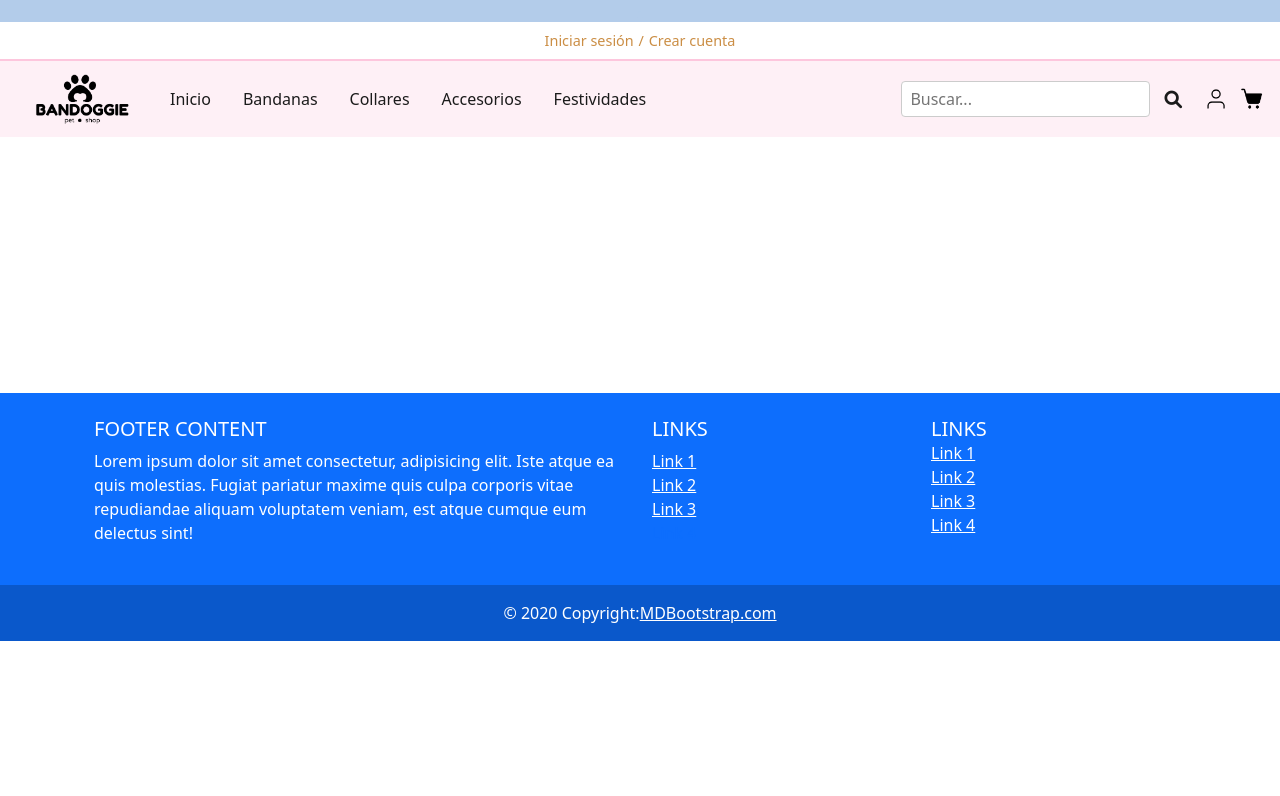
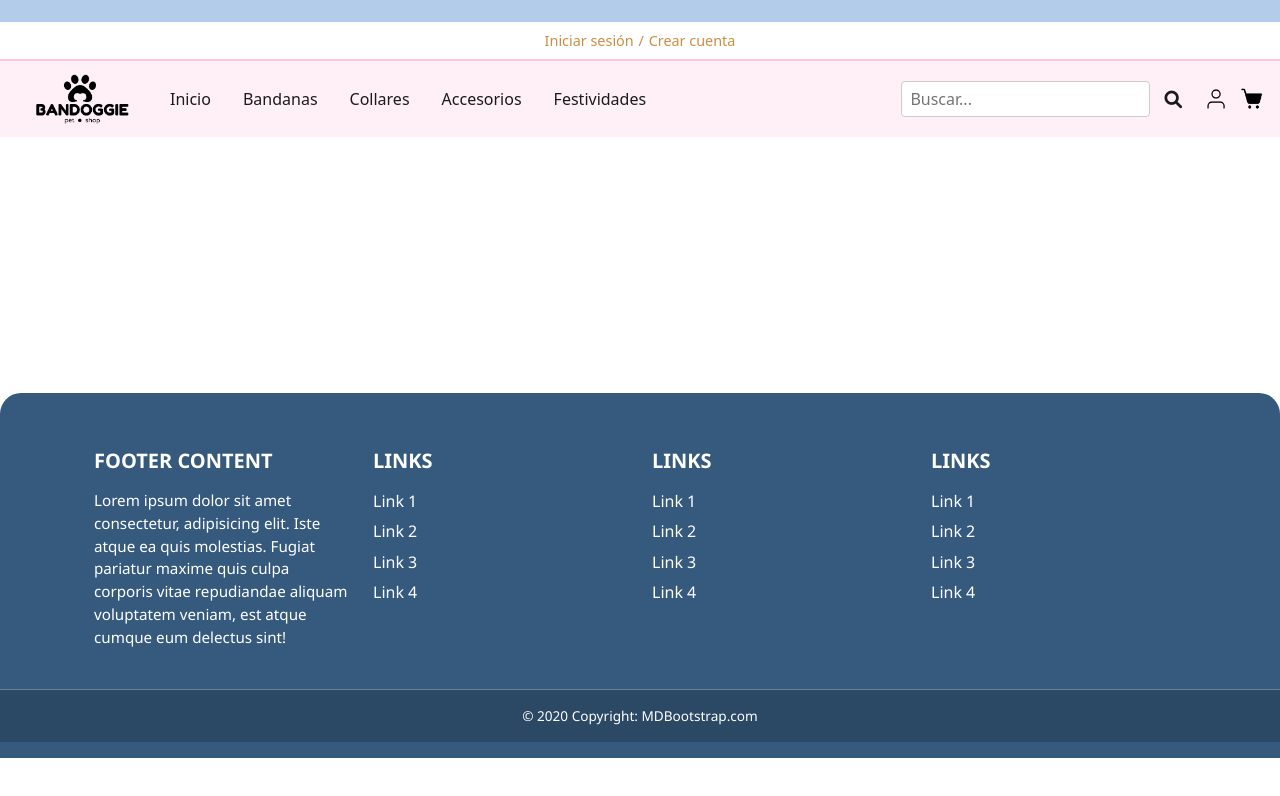
Before and after one commit to Paouula/Bandoggie, a React (Vite) app in the folder frontend/: page / in a window 1280 px wide. Shown: the top 796 px of the page. Built offline with nearby package versions, Linux system fonts and the light colour scheme.

Commit message:
Inicio de footer

```diff
--- a/frontend/src/components/Footer/Footer.css
+++ b/frontend/src/components/Footer/Footer.css
@@ -0,0 +1,56 @@
+footer {
+    background-color: #365A7D !important;
+    color: white;
+    padding-top: 2rem;
+    padding-bottom: 1rem;
+    font-family: 'Segoe UI', Tahoma, Geneva, Verdana, sans-serif;
+    border-radius: 21px 21px 0px 0px;
+  }
+
+  footer h5 {
+    font-weight: bold;
+    margin-bottom: 1rem;
+  }
+
+  footer p {
+    line-height: 1.5;
+    margin: 0;
+    font-size: 0.95rem;
+  }
+
+  footer ul {
+    padding-left: 0;
+    list-style: none;
+    margin: 0;
+  }
+
+  footer ul li {
+    margin-bottom: 0.4rem;
+  }
+
+  footer a {
+    text-decoration: none;
+    color: #ffffff;
+    transition: color 0.2s ease-in-out;
+  }
+
+  footer a:hover {
+    color: #d1e7ff;
+    text-decoration: underline;
+  }
+
+  footer .p-3 {
+    font-size: 0.85rem;
+    border-top: 1px solid rgba(255, 255, 255, 0.3);
+    margin-top: 1rem;
+  }
+
+  @media (max-width: 768px) {
+    footer {
+      text-align: center;
+    }
+
+    .col-lg-3 {
+      margin-bottom: 1.5rem;
+    }
+  }
--- a/frontend/src/components/Footer/Footer.jsx
+++ b/frontend/src/components/Footer/Footer.jsx
@@ -3,14 +3,13 @@ import './Footer.css';
 
 function Footer() {
   return (
-      <>
-
-<footer className="bg-primary text-white text-center text-lg-start">
+    <footer className="text-white text-center text-lg-start">
       <div className="container p-4">
         <div className="row">
-      <div className="col-lg-6 col-md-12 mb-4 mb-md-0">
+
+          {/* Columna de texto */}
+          <div className="col-lg-3 col-md-6 mb-4 mb-md-0">
             <h5 className="text-uppercase">Footer Content</h5>
-
             <p>
               Lorem ipsum dolor sit amet consectetur, adipisicing elit. Iste atque ea quis
               molestias. Fugiat pariatur maxime quis culpa corporis vitae repudiandae aliquam
@@ -18,51 +17,44 @@ function Footer() {
             </p>
           </div>
 
+          {/* Tres columnas de links */}
           <div className="col-lg-3 col-md-6 mb-4 mb-md-0">
             <h5 className="text-uppercase">Links</h5>
-
-        <ul className="list-unstyled mb-0">
-          <li>
-            <a href="#!" className="text-white">Link 1</a>
-          </li>
-          <li>
-            <a href="#!" className="text-white">Link 2</a>
-          </li>
-          <li>
-            <a href="#!" className="text-white">Link 3</a>
-          </li>
-          <li>
-            <a href="#!" classn="text-white">Link 4</a>
-          </li>
+            <ul className="list-unstyled">
+              <li><a href="#!" className="text-white">Link 1</a></li>
+              <li><a href="#!" className="text-white">Link 2</a></li>
+              <li><a href="#!" className="text-white">Link 3</a></li>
+              <li><a href="#!" className="text-white">Link 4</a></li>
             </ul>
           </div>
+
           <div className="col-lg-3 col-md-6 mb-4 mb-md-0">
-        <h5 className="text-uppercase mb-0">Links</h5>
-
+            <h5 className="text-uppercase">Links</h5>
             <ul className="list-unstyled">
-          <li>
-            <a href="#!" className="text-white">Link 1</a>
-          </li>
-          <li>
-            <a href="#!" className="text-white">Link 2</a>
-          </li>
-          <li>
-            <a href="#!" className="text-white">Link 3</a>
-          </li>
-          <li>
-            <a href="#!" className="text-white">Link 4</a>
-          </li>
+              <li><a href="#!" className="text-white">Link 1</a></li>
+              <li><a href="#!" className="text-white">Link 2</a></li>
+              <li><a href="#!" className="text-white">Link 3</a></li>
+              <li><a href="#!" className="text-white">Link 4</a></li>
             </ul>
           </div>
+
+          <div className="col-lg-3 col-md-6 mb-4 mb-md-0">
+            <h5 className="text-uppercase">Links</h5>
+            <ul className="list-unstyled">
+              <li><a href="#!" className="text-white">Link 1</a></li>
+              <li><a href="#!" className="text-white">Link 2</a></li>
+              <li><a href="#!" className="text-white">Link 3</a></li>
+              <li><a href="#!" className="text-white">Link 4</a></li>
+            </ul>
+          </div>
+
         </div>
       </div>
+
       <div className="text-center p-3" style={{ backgroundColor: 'rgba(0, 0, 0, 0.2)' }}>
-  © 2020 Copyright:
-  <a className="text-white" href="https://mdbootstrap.com/">MDBootstrap.com</a>
+        © 2020 Copyright: <a className="text-white" href="https://mdbootstrap.com/">MDBootstrap.com</a>
       </div>
-
     </footer>
-</>
   );
 }
 
--- a/frontend/src/components/NavBar/NavBar.css
+++ b/frontend/src/components/NavBar/NavBar.css
@@ -3,7 +3,7 @@
 .top-top-bar {
   background-color: #B3CCEA;
   text-align: center;
-  padding: -0.8rem;
+  padding: 0rem;
   font-size: 0.9rem;
   font-weight: 500;
   border: none;
```
Lines whose indentation alone changed are shown as unchanged.
